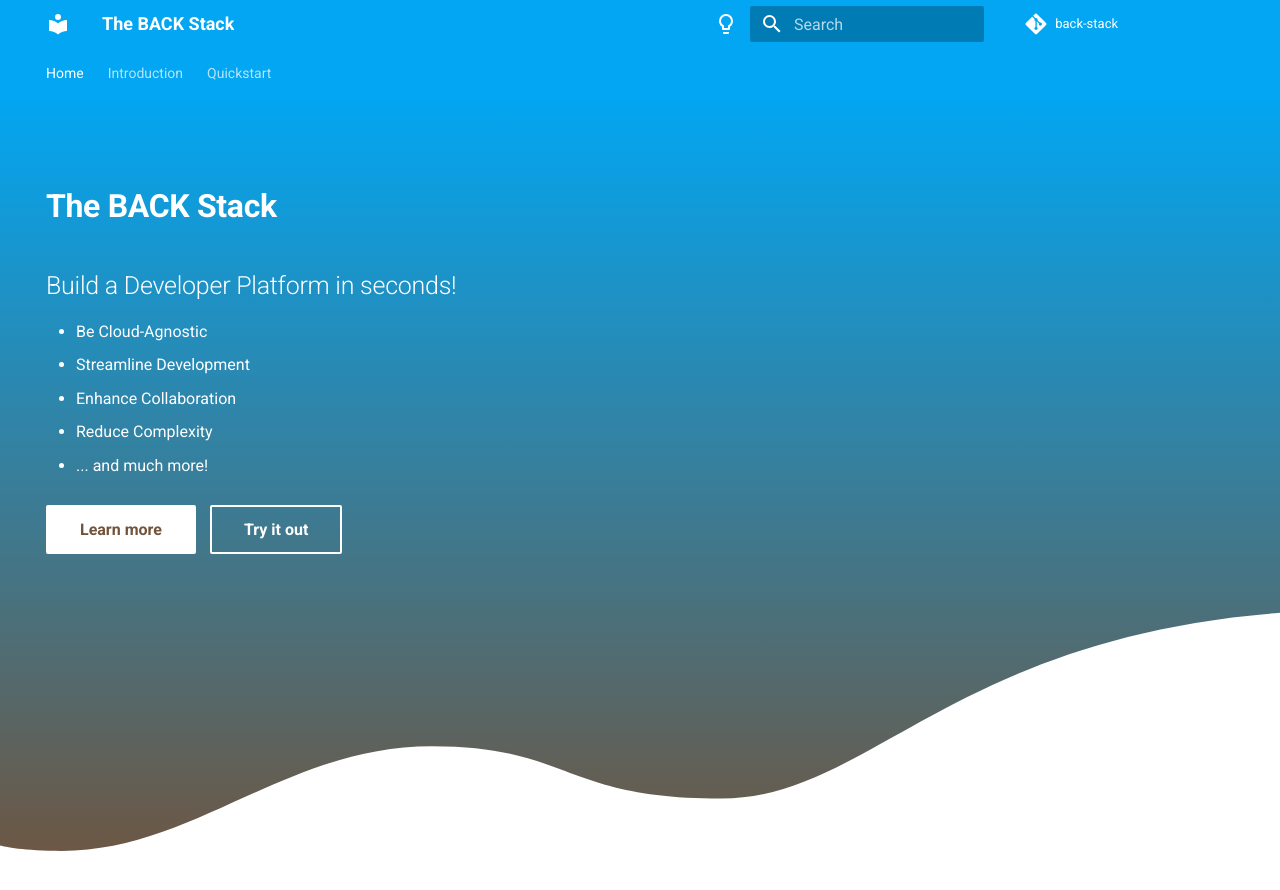
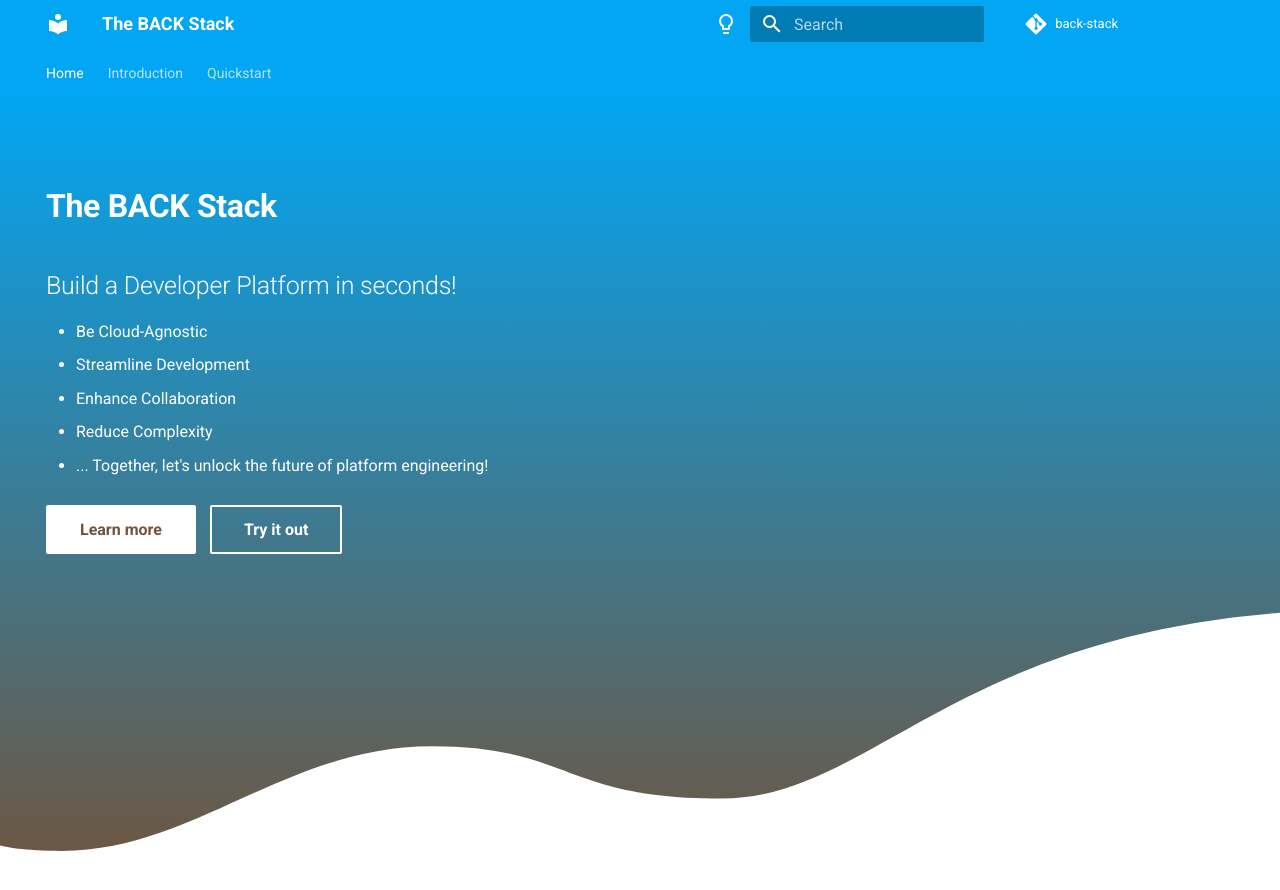
Before and after one commit to back-stack/backstack.dev, an MkDocs documentation site: the page built from docs/index.md, in a window 1280 px wide. Shown: the top 890 px of the page. Built offline with MkDocs 1.6.1 and Material for MkDocs 9.7.7, drawn with Linux system fonts in a browser that asks for light colours; the version menu is left out.

Commit message:
add a tag line :)
Signed-off-by: Boris Kurktchiev <boris@nirmata.com>

```diff
--- a/docs/overrides/home.html
+++ b/docs/overrides/home.html
@@ -110,7 +110,7 @@
           <li>Streamline Development</li>
           <li>Enhance Collaboration</li>
           <li>Reduce Complexity</li>
-          <li>... and much more!</li>
+          <li>... Together, let's unlock the future of platform engineering!</li>
         </ul>
         <a href="{{ page.next_page.url | url }}" title="{{ page.next_page.title | striptags }}" class="md-button md-button--primary">
           Learn more
```
